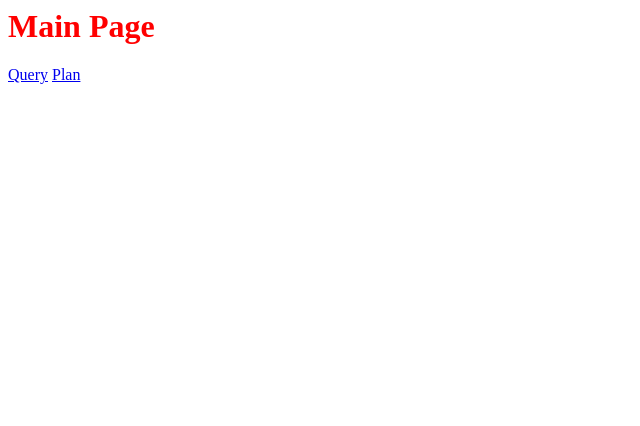
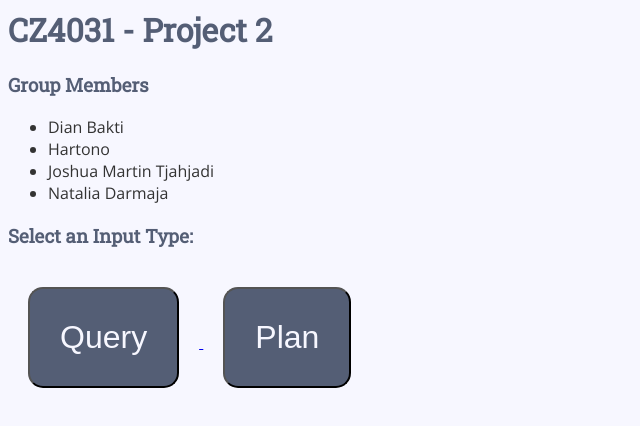
Before and after one commit to dbakti7/CZ4031-Project2, a plain HTML site: page views/index.html in a window 1280 px wide. Shown: the whole page, without its empty margins (0-640 px from the left). Drawn offline with nearby package versions, Linux system fonts and the light colour scheme; files that its build step writes are made by us from their sources.

Commit message:
Modify styling

```diff
--- a/static/main.css
+++ b/static/main.css
@@ -1,3 +1,35 @@
-h1 {
-	color: red;
+html {
+	font-size: 16px;
 }
+body {
+	font-family: "Open Sans", sans-serif;
+	color: #333;
+	background-color: #F7F7FF
+}
+
+h1, h2, h3, h4, h5, h6 {
+	font-family: "Roboto Slab", serif;
+	color: #545E75;
+}
+
+button {
+	cursor: pointer;
+}
+
+.mainInput {
+	padding: 30px;
+	border-radius: 15px;
+	background-color: #545E75;
+	color: #F7F7FF;
+	font-size: 2rem;
+	margin: 20px;
+}
+
+.command {
+	padding: 10px;
+	border-radius: 5px ;
+	background-color: #545E75;
+	color: #F7F7FF;
+	margin: 5px;
+	margin-left: 0px;
+}
--- a/views/index.html
+++ b/views/index.html
@@ -2,11 +2,35 @@
 	<head>
 		<title>Hello world</title>
 
+		<link href="https://fonts.googleapis.com/css?family=Open+sans|Roboto+Slab" rel="stylesheet">
 		<link rel="stylesheet" type="text/css" href="static/main.css">
+
 	</head>
 	<body>
-		<h1>Main Page</h1>
-		<a href="/query">Query</a>
-		<a href="/plan">Plan</a>
+		<h1>CZ4031 - Project 2</h1>
+		<p>
+			<h3>Group Members</h3>
+			<ul>
+				<li>Dian Bakti</li>
+				<li>Hartono</li>
+				<li>Joshua Martin Tjahjadi</li>
+				<li>Natalia Darmaja</li>
+			</ul>
+		</p>
+		<p>
+			<h3>
+				Select an Input Type:
+			</h3>
+			<a href="/query">
+				<button class="mainInput">
+					Query
+				</button>
+			</a>
+			<a href="/plan">
+				<button class="mainInput">
+					Plan
+				</button>
+			</a>
+		</p>
 	</body>
 </html>
```
Also changed, not shown: static/main.js (+2 -9 lines), views/plan.html (+8 -5 lines), views/query.html (+8 -5 lines), 2 other files.
